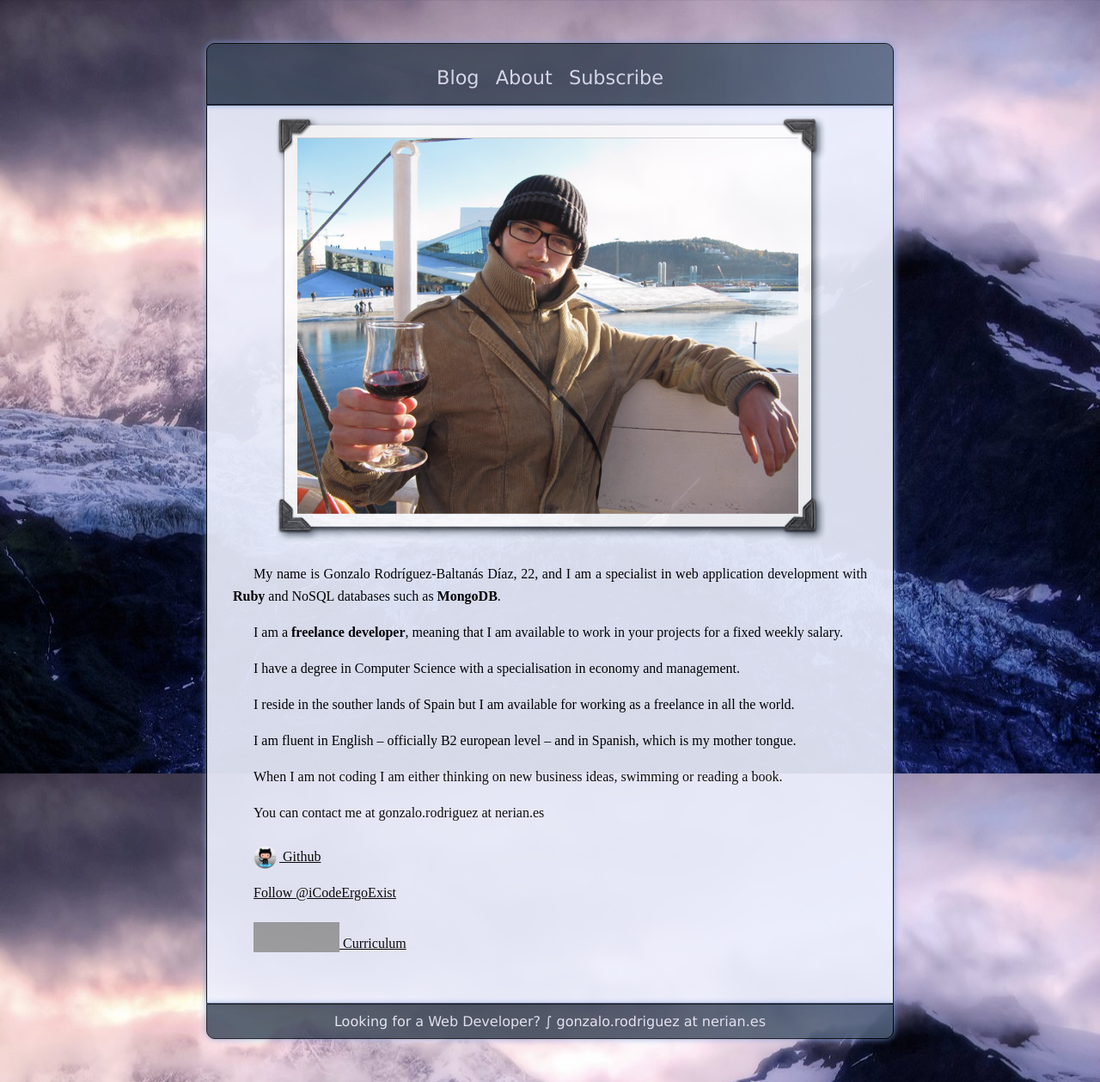
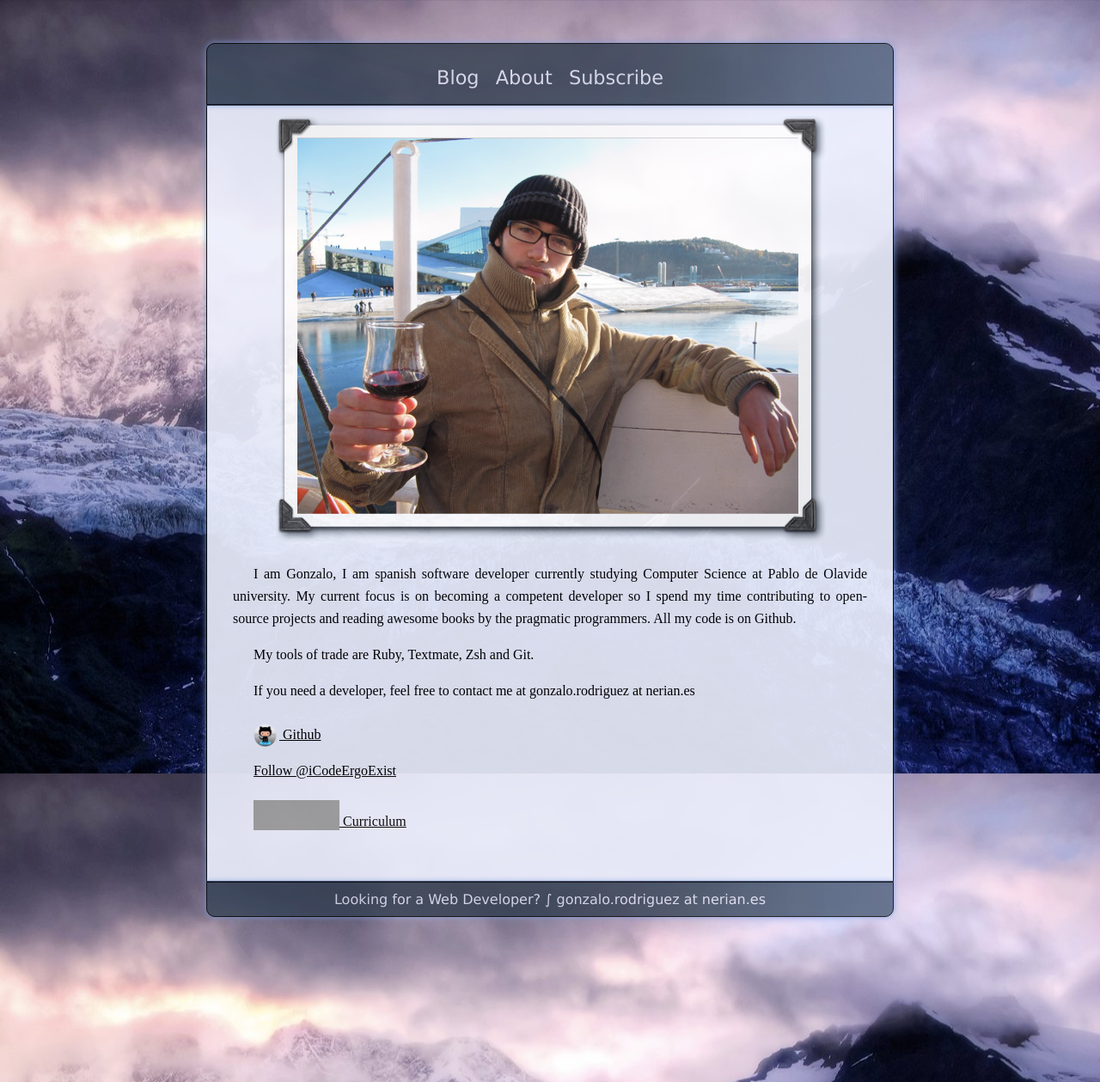
Before and after one commit to davidcoallier/nerian.github.com, a Jekyll site: the page built from about.markdown, in a window 1280 px wide. Shown: the whole page at 86% size. Built offline with Jekyll 4.4.1, drawn with Linux system fonts in a browser that asks for light colours; comment, search, counter and statistics services are not loaded; grey boxes are pictures that could not be loaded.

Commit message:
The simpler the better

```diff
--- a/about.markdown
+++ b/about.markdown
@@ -5,19 +5,11 @@ title: About me
 
 <div style='text-align: center'><img src='/images/avatar2.png'/></div>
 
-My name is Gonzalo Rodríguez-Baltanás Díaz, 22, and I am a specialist in web application development with <b>Ruby</b> and NoSQL databases such as <b>MongoDB</b>.
+I am Gonzalo, I am spanish software developer currently studying Computer Science at Pablo de Olavide university. My current focus is on becoming a competent developer so I spend my time contributing to open-source projects and reading awesome books by the pragmatic programmers. All my code is on Github.
 
-I am a <b>freelance developer</b>, meaning that I am available to work in your projects for a fixed weekly salary.
+My tools of trade are Ruby, Textmate, Zsh and Git.
 
-I have a degree in Computer Science with a specialisation in economy and management.
-
-I reside in the souther lands of Spain but I am available for working as a freelance in all the world.
-
-I am fluent in English – officially B2 european level – and in Spanish, which is my mother tongue.
-
-When I am not coding I am either thinking on new business ideas, swimming or reading a book.
-
-You can contact me at gonzalo.rodriguez at nerian.es
+If you need a developer, feel free to contact me at gonzalo.rodriguez at nerian.es
 
 <a href="https://github.com/Nerian" target='_blank'>
 		<img class='second-image' STYLE="position:relative; top:9px" height="27" width="27" src="/images/github.png"/>
```
Also changed, not shown: 2 other files.
